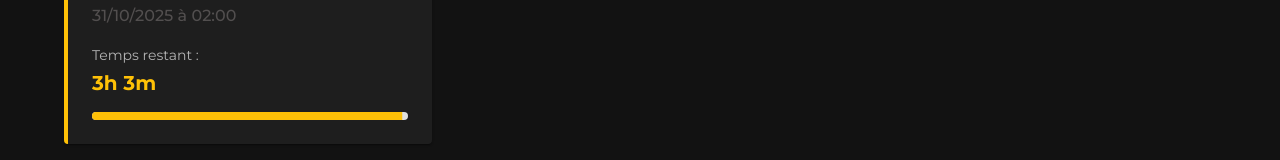
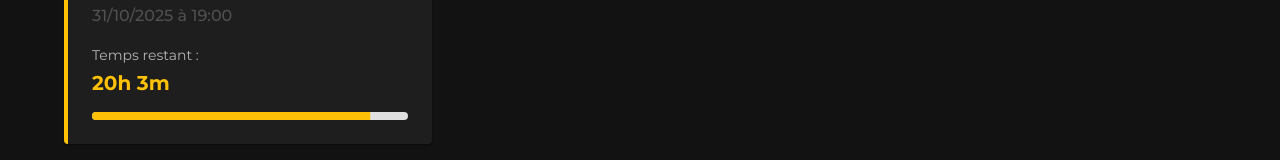
Before and after one commit to DrTulipe/Seibugun, a React (Vite) app: page /boss-tracker in a window 1280 px wide. Shown: the part 1782-1942 px from the top of the page. Built offline with nearby package versions, Linux system fonts and the light colour scheme; no server answers.

Commit message:
fix : horaires

```diff
--- a/src/pages/BossTracker.tsx
+++ b/src/pages/BossTracker.tsx
@@ -214,13 +214,23 @@ const bossesData: Boss[] = [
         category: 'radiant',
         spawns: [
             { day: 0, time: '02:00' }, // Lundi
-            { day: 1, time: '19:00' }, // Mardi
+            { day: 0, time: '22:15' }, // Lundi
+
+            { day: 1, time: '22:15' }, // Mardi
+
+            { day: 2, time: '00:15' }, // Mercredi
             { day: 2, time: '16:00' }, // Mercredi
+
+            { day: 3, time: '00:15' }, // Jeudi
             { day: 3, time: '19:00' }, // Jeudi
+
             { day: 4, time: '02:00' }, // Vendredi
-            { day: 4, time: '19:00' }, // Vendredi
+            { day: 4, time: '22:15' }, // Vendredi
+
             { day: 5, time: '02:00' }, // Samedi
-            { day: 6, time: '22:15' }, // Dimanche
+            { day: 5, time: '19:00' }, // Samedi
+
+            { day: 6, time: '00:15' }, // Dimanche
         ]
     },
     {
@@ -231,12 +241,21 @@ const bossesData: Boss[] = [
         spawns: [
             { day: 0, time: '00:15' }, // Lundi
             { day: 0, time: '16:00' }, // Lundi
-            { day: 2, time: '16:00' }, // Mercredi
+            { day: 0, time: '22:15' }, // Lundi
+
+            { day: 1, time: '19:00' }, // Mardi
+
+            { day: 2, time: '22:15' }, // Mercredi
+
             { day: 3, time: '16:00' }, // Jeudi
+            { day: 3, time: '19:00' }, // Jeudi
+
             { day: 4, time: '00:15' }, // Vendredi
+            { day: 4, time: '22:15' }, // Vendredi
+
             { day: 5, time: '16:00' }, // Samedi
+
             { day: 6, time: '00:15' }, // Dimanche
-            { day: 6, time: '22:15' }, // Dimanche
         ]
     },
     {
@@ -245,13 +264,22 @@ const bossesData: Boss[] = [
         color: '#4caf50',
         category: 'radiant',
         spawns: [
-            { day: 0, time: '02:00' }, // Lundi
-            { day: 1, time: '02:00' }, // Mardi
-            { day: 1, time: '16:00' }, // Mardi
-            { day: 2, time: '02:00' }, // Mercredi
+            { day: 0, time: '19:00' }, // Lundi
+
+            { day: 1, time: '00:15' }, // Mardi
+            { day: 1, time: '19:00' }, // Mardi
+
+            { day: 2, time: '22:15' }, // Mercredi
+
+            { day: 3, time: '02:00' }, // Jeudi
+            { day: 3, time: '22:15' }, // Jeudi
+
             { day: 4, time: '16:00' }, // Vendredi
-            { day: 4, time: '19:00' }, // Vendredi
+
+            { day: 5, time: '00:15' }, // Samedi
             { day: 5, time: '19:00' }, // Samedi
+
+            { day: 6, time: '02:00' }, // Dimanche
             { day: 6, time: '22:15' }, // Dimanche
         ]
     },
@@ -261,20 +289,23 @@ const bossesData: Boss[] = [
         color: '#ffc107',
         category: 'radiant',
         spawns: [
-            { day: 0, time: '02:00' }, // Lundi
-            { day: 0, time: '12:00' }, // Lundi
-            { day: 1, time: '02:00' }, // Mardi
+            { day: 0, time: '19:00' }, // Lundi
+
+            { day: 1, time: '00:15' }, // Mardi
             { day: 1, time: '16:00' }, // Mardi
-            { day: 1, time: '19:00' }, // Mardi
+            { day: 1, time: '22:15' }, // Mardi
+
             { day: 2, time: '02:00' }, // Mercredi
-            { day: 2, time: '12:00' }, // Mercredi
-            { day: 2, time: '22:15' }, // Mercredi
-            { day: 3, time: '12:00' }, // Jeudi
-            { day: 4, time: '02:00' }, // Vendredi
-            { day: 4, time: '16:00' }, // Vendredi
+
+            { day: 3, time: '00:15' }, // Jeudi
+            { day: 3, time: '22:15' }, // Jeudi
+
             { day: 4, time: '19:00' }, // Vendredi
+
+            { day: 5, time: '00:15' }, // Samedi
             { day: 5, time: '16:00' }, // Samedi
-            { day: 5, time: '19:00' }, // Samedi
+
+            { day: 6, time: '02:00' }, // Dimanche
             { day: 6, time: '22:15' }, // Dimanche
         ]
     },
```
